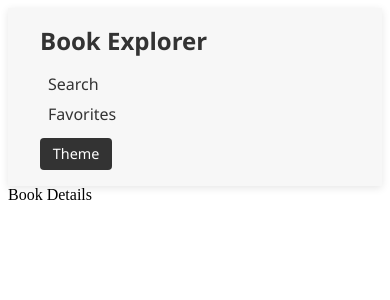
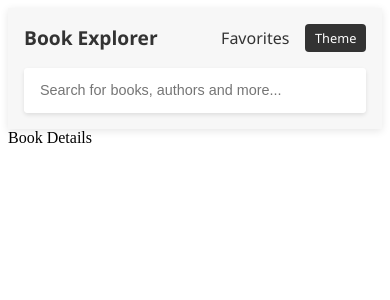
Before and after one commit to yadavjitu06/-Book-Explorer, a React (Vite) app in the folder Book-Explorer/: page /book/1 in a window 390 px wide. Shown: the top 300 px of the page. Built offline with nearby package versions, Linux system fonts and the light colour scheme.

Commit message:
adding autocomplete searching functionality

```diff
--- a/Book-Explorer/src/App.jsx
+++ b/Book-Explorer/src/App.jsx
@@ -1,25 +1,17 @@
 import "./App.css";
 import Navbar from "./components/Navbar/Navbar";
 import MainRoutes from "./routes/Mainroutes";
-import { useRef } from "react";
+
 
 function App() {
-  const searchRef = useRef();
 
 
-  const handleSearchClick = () => {
-    if (searchRef.current) {
-      searchRef.current.focusInput();
-      console.log("Search bar pe focus gaya! 🎉");
-    } else {
-      console.log("Arre bhai, searchRef nahi mila! 😞");
-    }
-  };
+
 
   return (
     <>
-      <Navbar onSearchClick={handleSearchClick} />
-      <MainRoutes searchRef={searchRef} />
+      <Navbar />
+      <MainRoutes  />
     </>
   );
 }
--- a/Book-Explorer/src/components/Navbar/Navbar.css
+++ b/Book-Explorer/src/components/Navbar/Navbar.css
@@ -1,38 +1,79 @@
 /* Navbar.css */
-
 .navbar-wrapper {
   position: sticky;
   top: 0;
   z-index: 1000;
-
   display: flex;
-  justify-content: space-between;
   align-items: center;
   padding: 1rem 2rem;
   background-color: #f7f7f7;
   box-shadow: 0 2px 8px rgba(0, 0, 0, 0.1);
   font-family: 'Segoe UI', sans-serif;
+  gap: 2rem;
 }
-
-
 
 .logo {
   font-size: 1.5rem;
   font-weight: bold;
   color: #333;
+  min-width: 150px;
+}
+
+/* Flipkart-style Search Bar */
+.search-bar {
+  position: relative;
+  flex: 1;
+  max-width: 600px;
+  display: flex;
+  align-items: center;
+  height: 45px;
+  background: white;
+  border-radius: 4px;
+  box-shadow: 0 2px 4px rgba(0, 0, 0, 0.1);
+}
+
+.search-bar input {
+  width: 100%;
+  height: 100%;
+  padding: 0 1rem;
+  border: none;
+  outline: none;
+  font-size: 1rem;
+  border-radius: 4px;
+}
+#result-list {
+    /* display: none; */
+    position: absolute;
+    background-color: whitesmoke;
+    color: black;
+    width: 100%;
+    border-radius: 10px;
+    max-height: 400px;
+    overflow-y: scroll;
+    border: 1px solid var(--light-prime-gray);
+}
+.autocomplete-result:hover {
+    background-color:gainsboro;
+
+}
+#result-list > .autocomplete-result {
+    font-size: large;
+    letter-spacing: 0;
+    margin-bottom: 1rem;
+    padding: 1rem;
+    border-bottom: 1px solid black;
 }
 
 
+
+
+/* Right Section Styling */
 .right-section {
   display: flex;
   align-items: center;
-  gap: 2rem;
-}
-
-
-.nav-links {
-  display: flex;
   gap: 1.5rem;
+  margin-left: auto;
+  padding-left: 2rem; /* Optional: adds some space from search bar */
 }
 
 .nav-link {
@@ -40,10 +81,10 @@
   color: #333;
   font-weight: 500;
   transition: color 0.3s ease;
+  white-space: nowrap;
 }
 
-.nav-link:hover,
-.nav-link.active {
+.nav-link:hover {
   color: #007bff;
 }
 
@@ -61,30 +102,47 @@
   background-color: #555;
 }
 
+/* Responsive Design */
 @media (max-width: 768px) {
   .navbar-wrapper {
-    flex-direction: column;
-    align-items: flex-start;
+    flex-wrap: wrap;
+    padding: 1rem;
     gap: 1rem;
   }
 
-  .right-section {
-    flex-direction: column;
-    align-items: flex-start;
-    width: 100%;
-    gap: 0.8rem;
+  .logo {
+    order: 1;
+    min-width: auto;
   }
 
-  .nav-links {
-    flex-direction: column;
-    gap: 0.5rem;
+  .search-bar {
+    order: 3;
+    width: 100%;
+    max-width: 100%;
   }
 
-  .nav-link {
-    padding-left: 0.5rem;
+  .right-section {
+    order: 2;
+    min-width: auto;
+    margin-left: auto;
+  }
+}
+
+@media (max-width: 480px) {
+  .search-bar input {
+    font-size: 0.9rem;
+  }
+
+  .logo {
+    font-size: 1.2rem;
+  }
+
+  .right-section {
+    gap: 1rem;
   }
 
   .theme-toggle {
-    align-self: flex-start;
+    font-size: 0.8rem;
+    padding: 0.3rem 0.6rem;
   }
 }
--- a/Book-Explorer/src/components/Navbar/Navbar.jsx
+++ b/Book-Explorer/src/components/Navbar/Navbar.jsx
@@ -1,19 +1,73 @@
+import { useState } from "react";
 import "./Navbar.css";
-import { Link } from "react-router-dom";
+import { Link, useNavigate } from "react-router-dom";
+import useBookList from "../../hooks/useBookList";
+import useDebounce from "../../hooks/useDebounce"; // Make sure to import your hook
 
-function Navbar({ onSearchClick }) {
+function Navbar() {
+  const [isAutoCompleteVisible, setIsAutoCompleteVisible] = useState(false);
+  const [searchTerm, setSearchTerm] = useState('');
+  const { bookList, handleSearch, isLoading } = useBookList(searchTerm);
+  const navigate = useNavigate();
+
+  // Debounced version of handleSearch
+  const debouncedSearch = useDebounce((value) => {
+    handleSearch(value);
+  }, 500);
+
+  const handleInputChange = (e) => {
+    const value = e.target.value;
+    setSearchTerm(value);
+    debouncedSearch(value);
+  };
+
+  const handleAutoCompleteClick = (bookId) => {
+    navigate(`/book/${bookId}`);
+    setIsAutoCompleteVisible(false);
+    setSearchTerm('');
+  };
+
   return (
     <header className="navbar-wrapper">
-      <div className="logo">Book Explorer</div>
+      <div className="logo" >Book Explorer</div>
+
+      <div className="search-bar">
+        <input
+          id="book-search-input"
+          type="text"
+          value={searchTerm}
+          onFocus={() => setIsAutoCompleteVisible(true)}
+          onBlur={() => setTimeout(() => setIsAutoCompleteVisible(false), 200)}
+          onChange={handleInputChange}
+          placeholder="Search for books, authors and more..."
+        />
+
+        <div
+          id="result-list"
+          style={{ display: isAutoCompleteVisible && searchTerm ? 'block' : 'none' }}
+        >
+          {isLoading ? (
+            <div className="autocomplete-result">Loading...</div>
+          ) : bookList.length > 0 ? (
+            bookList.map(book => (
+              <div
+                key={book.id}
+                onMouseDown={() => handleAutoCompleteClick(book.id)}
+                className="autocomplete-result"
+              >
+                {book.volumeInfo.title}
+              </div>
+            ))
+          ) : (
+            searchTerm && <div className="autocomplete-result">No results found</div>
+          )}
+        </div>
+      </div>
+
       <div className="right-section">
-        <nav className="nav-links">
-          <Link to="/" className="nav-link" onClick={onSearchClick}>
-            Search
-          </Link>
-          <Link to="/favorites" className="nav-link">
-            Favorites
-          </Link>
-        </nav>
+        <Link to="/favorites" className="nav-link">
+          Favorites
+        </Link>
         <div className="theme-toggle">Theme</div>
       </div>
     </header>
--- /dev/null
+++ b/Book-Explorer/src/hooks/useBookList.js
@@ -0,0 +1,81 @@
+import { useEffect, useState } from "react";
+import axios from "axios";
+import { searchBook } from "../apis/GoogleBooks ";
+
+// Yeh ek custom hook hai jo default books load karta hai
+// aur search functionality bhi deta hai
+function useBookList(defaultSearchTerms = []) {
+  const [books, setBooks] = useState([]);
+  const [loading, setLoading] = useState(false);
+  const [error, setError] = useState(null);
+
+  // ✅ Ye function default search terms se books laata hai
+  const getDefaultBooks = async () => {
+    if (!Array.isArray(defaultSearchTerms) || defaultSearchTerms.length === 0) {
+      return;
+    }
+
+    try {
+      setLoading(true);
+      setError(null);
+
+      // Sabhi search terms ke liye ek-ek API call bnaao
+      const requests = defaultSearchTerms.map((term) => axios.get(searchBook(term)));
+      const responses = await Promise.all(requests);
+
+      // Sabhi results ko combine karke ek list banao
+      const allBooks = responses
+        .filter((res) => res.data?.items)
+        .flatMap((res) => res.data.items);
+
+      setBooks(allBooks);
+    } catch (err) {
+      console.error("Error loading default books:", err);
+      setError("Default books load nahi ho payi");
+      setBooks([]);
+    } finally {
+      setLoading(false);
+    }
+  };
+
+  // ✅ Jab component mount ho ya defaultSearchTerms change ho
+  useEffect(() => {
+    getDefaultBooks();
+  }, [JSON.stringify(defaultSearchTerms)]); // stringify to track changes correctly
+
+  // ✅ Ye function search input ke base par books fetch karta hai
+  const searchBooks = async (query) => {
+    const searchText = query.trim();
+
+    // Agar search box khaali hai toh default books dikhao
+    if (!searchText) {
+      getDefaultBooks();
+      return;
+    }
+
+    try {
+      setLoading(true);
+      setError(null);
+
+      const response = await axios.get(searchBook(searchText));
+      const results = response.data?.items || [];
+      setBooks(results);
+    } catch (err) {
+      console.error("Search error:", err);
+      setError("Search nahi ho payi");
+      setBooks([]);
+    } finally {
+      setLoading(false);
+    }
+  };
+
+  // ✅ Yeh cheezein component ko return ho rahi hain
+  return {
+    bookList: books,
+    handleSearch: searchBooks,
+    isLoading: loading,
+    error,
+  };
+}
+
+export default useBookList;
--- /dev/null
+++ b/Book-Explorer/src/hooks/useDebounce.js
@@ -0,0 +1,13 @@
+function useDebounce(callback, delay=1000) {
+    // it takes a callback and returns a modified callback, that executes after a delay
+    let timerId;
+    return (...args) => {
+        // console.log("var args", args);
+        clearTimeout(timerId); // if there is any other old timer going on, remove it
+        timerId = setTimeout(() => {
+            callback(...args);
+        }, delay);
+    }
+}
+
+export default useDebounce;
--- a/Book-Explorer/src/pages/Home.jsx
+++ b/Book-Explorer/src/pages/Home.jsx
@@ -1,38 +1,25 @@
 import "./Home.css";
 import SearchBar from "../components/SearchBar/SearchBar";
 import BookCard from "../components/BookCard/BookCard";
-import { useEffect, useState } from "react";
-import axios from "axios";
-import { searchBook } from "../apis/GoogleBooks ";
 
-function Home({ searchRef }) {
-  const [bookList, setBookList] = useState([]);
 
-  const handleSearch = async (query) => {
-    console.log("Search query mili!", query);
-    try {
-      const response = await axios.get(searchBook(query));
-      if (response.data.items) {
-        setBookList(response.data.items);
-      } else {
-        setBookList([]);
-      }
-    } catch (error) {
-      console.error("Error while searching books:", error);
-      setBookList([]);
-    }
+
+import useBookList from "../hooks/useBookList";
+
+function Home() {
+ const defaultQueries = ["rich dad poor dad", "harry potter"]; // Default queries
+  const { bookList, handleSearch } = useBookList(defaultQueries);
+
+  const handleSearchResults = (query) => {
+    console.log("Searching with query:", query); // Debug
+    handleSearch(query);
   };
-
-  // Default books fetch
-  useEffect(() => {
-    handleSearch("rich dad poor dad");
-  }, []);
 
   return (
     <>
       <div className="home-container">
         <div className="search-bar-container">
-          <SearchBar onSearch={handleSearch} ref={searchRef} /> {/* Ref pass  here */}
+          <SearchBar onSearch={handleSearchResults} />
         </div>
         <div className="book-card-wrapper">
           {bookList.length > 0 ? (
--- a/Book-Explorer/src/routes/Mainroutes.jsx
+++ b/Book-Explorer/src/routes/Mainroutes.jsx
@@ -9,7 +9,7 @@ function MainRoutes({ searchRef }) {
       {/* routes contain multiple route */}
       <Route path="/" element={<Home searchRef={searchRef} />} />
       <Route path="/book/:name" element={<BookDetails />} />
-
+      <Route path="/book/:name" element={<BookDetails />} />
       <Route path="*" element={<Error />} />
     </Routes>
   );
```
Also changed, not shown: Book-Explorer/src/components/BookCard/BookCard.css (+48 -25 lines), Book-Explorer/src/components/SearchBar/SearchBar.jsx (+7 -21 lines), Book-Explorer/src/components/ErrorFallback/ErrorFallback.jsx (added).
